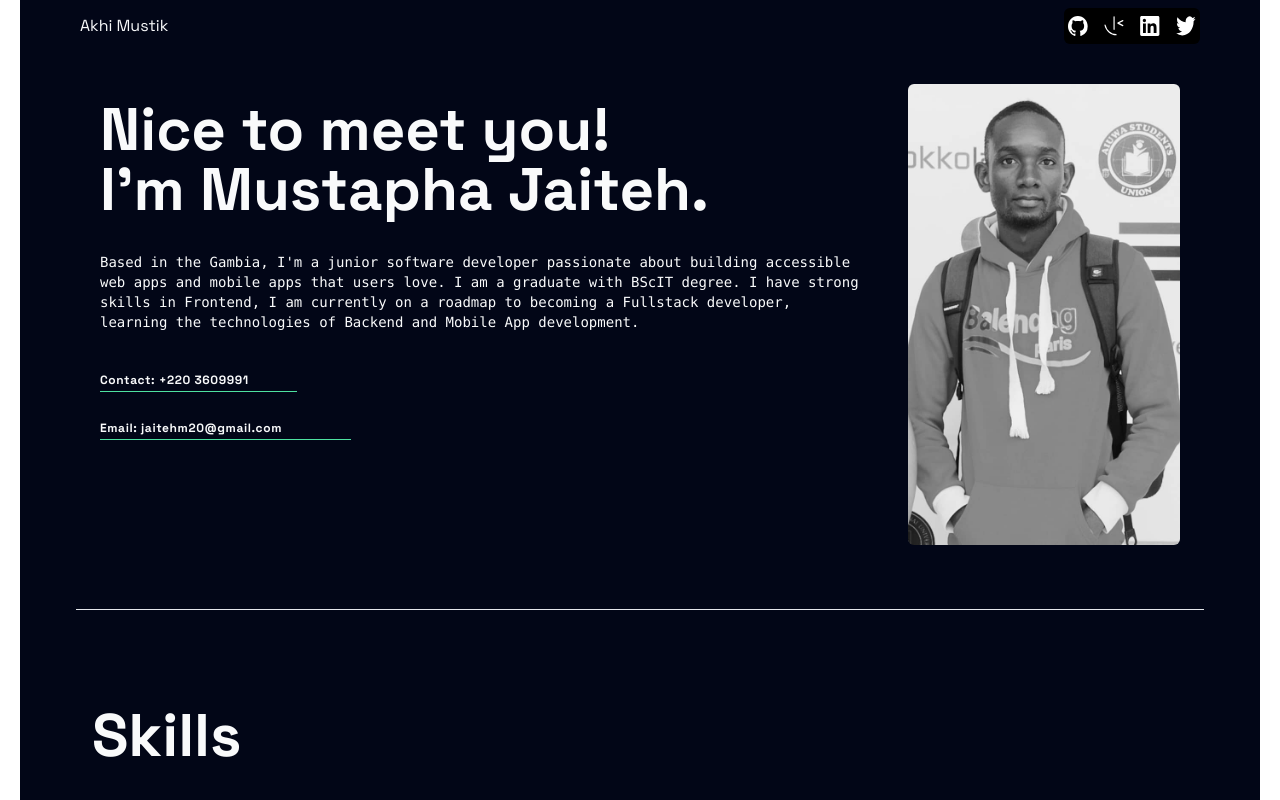
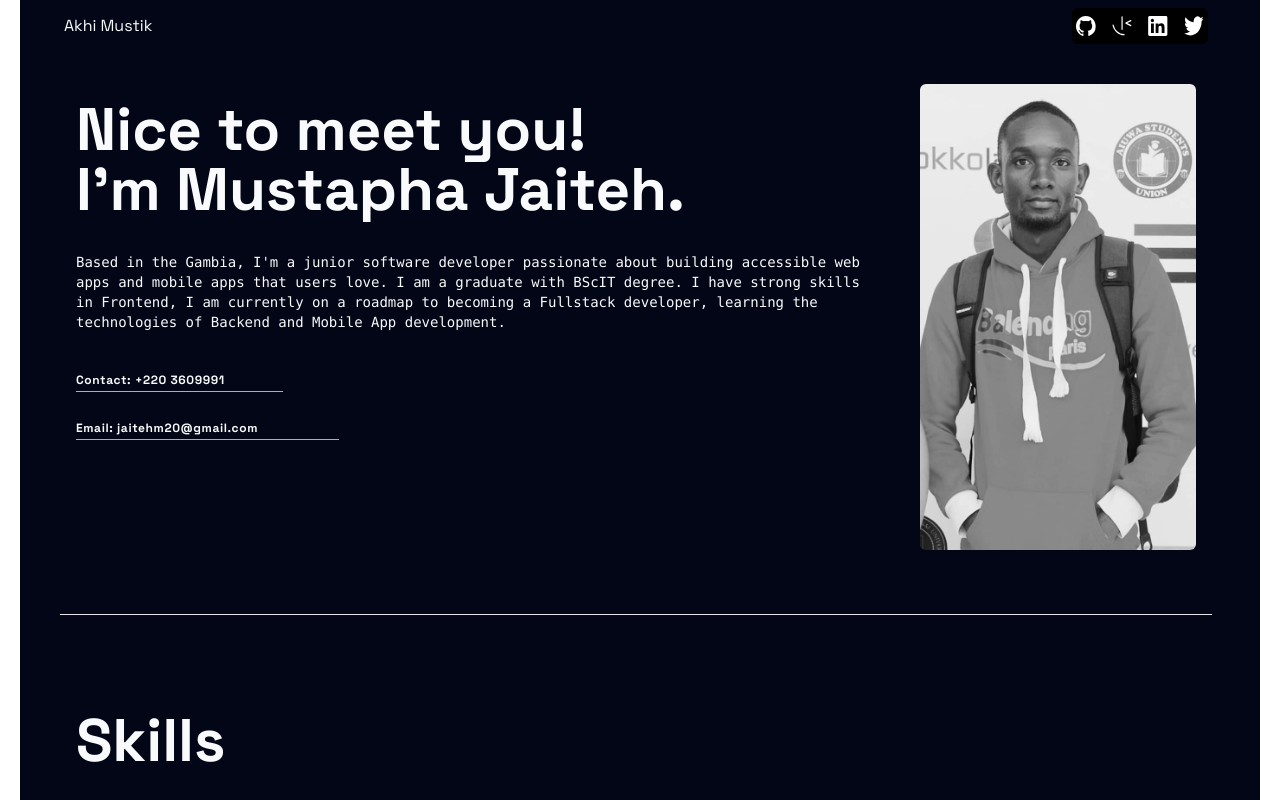
Before and after one commit to mustapha-jaiteh/my-portfolio, a React (Vite) app: page / in a window 1280 px wide. Shown: the top 800 px of the page. Built offline with nearby package versions, Linux system fonts and the light colour scheme.

Commit message:
commit-15-1-25

```diff
--- a/src/App.jsx
+++ b/src/App.jsx
@@ -43,7 +43,7 @@ function App() {
   });
   return (
     <div className="bg-slate-950 container mx-auto">
-      <header className="relative max-w-6xl mx-10 text-gray-50 ">
+      <header className="relative max-w-6xl mx-6 text-gray-50 ">
         <div className="navbar py-2 px-1 flex  justify-between items-center z-10">
           <span className=""> Akhi Mustik</span>
           <div className="relative z-10 flex gap-x-4 items-center bg-black h-9 p-1 rounded-md">
@@ -54,7 +54,7 @@ function App() {
           </div>
         </div>
 
-        <div className="hero-content py-8 px-6 flex flex-col-reverse lg:flex-row items-center justify-center text-center lg:items-start lg:justify-normal lg:text-start ">
+        <div className="hero-content py-8 px-4 flex flex-col-reverse lg:flex-row items-center justify-center text-center lg:items-start lg:justify-normal lg:text-start ">
           <div className="my-4 w-full lg:w-[80%] mr-0 lg:mr-12">
             <h1 className="text-6xl font-bold ">
               Nice to meet you!
@@ -100,7 +100,7 @@ function App() {
         <div className="-bottom-1 h-px left-0 right-0 bg-gray-200 mt-8"></div>
       </header>
 
-      <main className="bg-slate-950 relative max-w-6xl mx-10 text-gray-50 mt-20  p-4">
+      <main className="bg-slate-950 relative  mx-6 text-gray-50 mt-20  p-4">
         <div className="skills  ">
           <h1 className="text-6xl font-bold ">Skills</h1>
           <div className="">{skills}</div>
```
